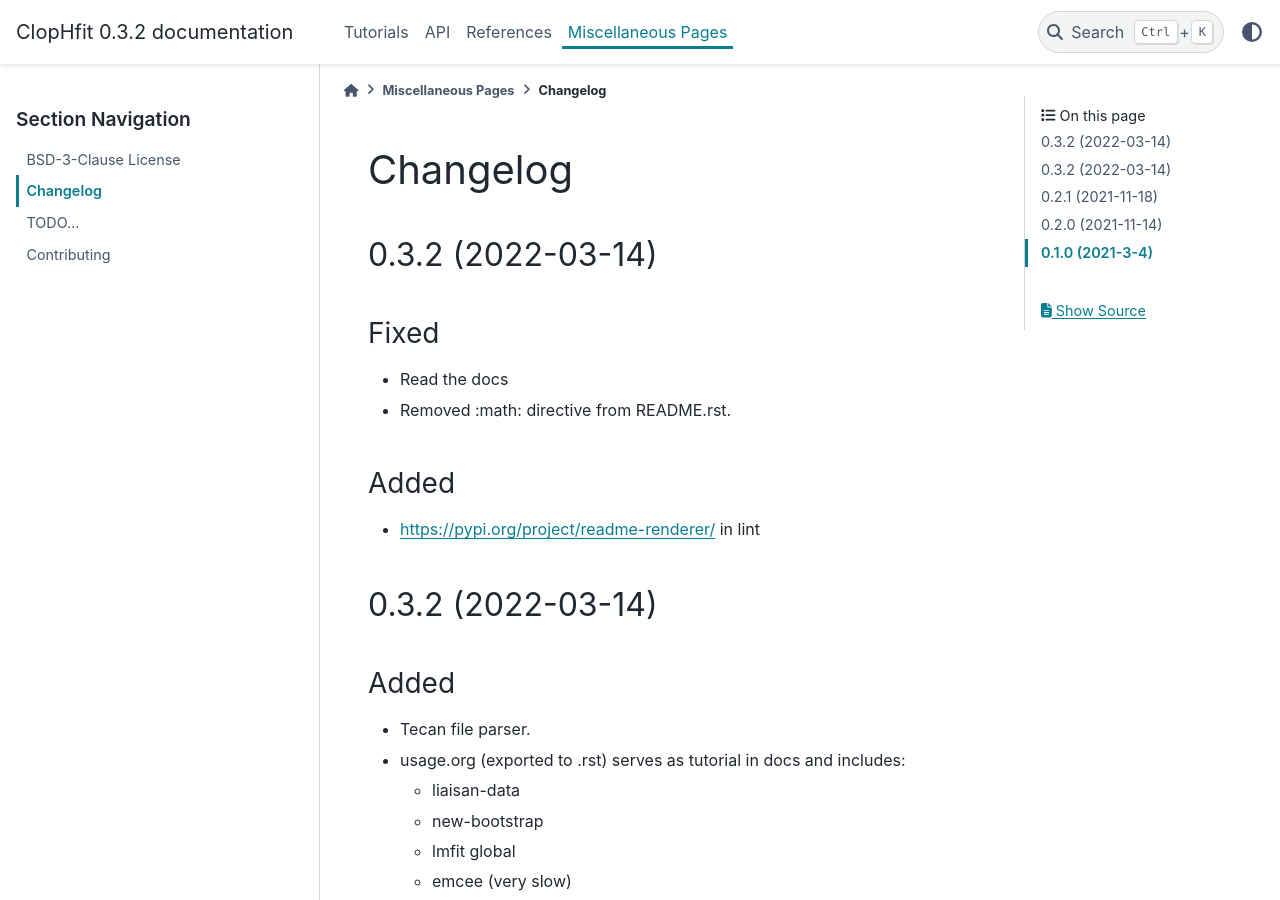
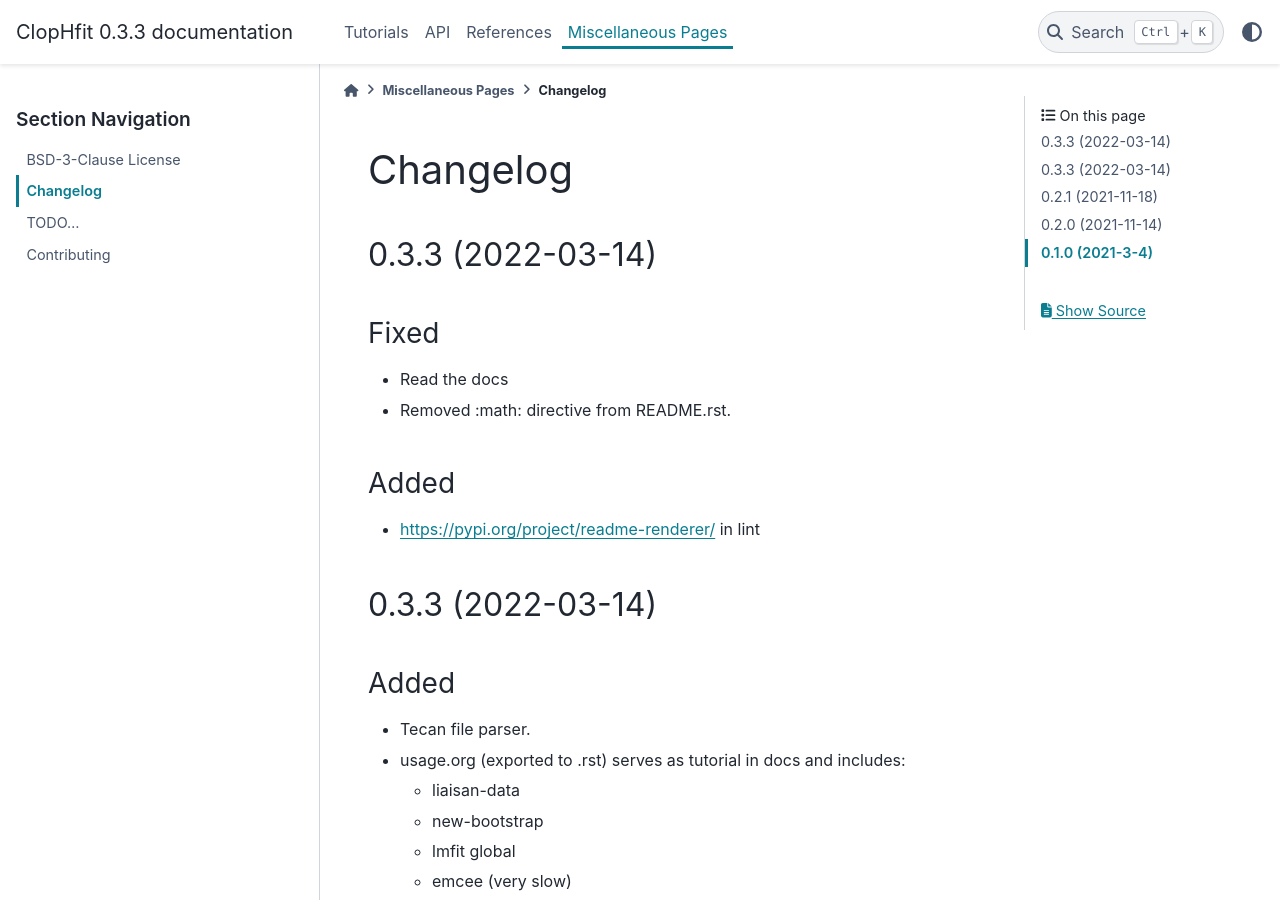
Before and after one commit to darosio/ClopHfit, a Sphinx documentation site: the page built from docs/misc/changelog.rst, in a window 1280 px wide and 900 px high. Built offline with Sphinx 7.4.7 and the PyData theme 0.15.4, drawn with Linux system fonts in a browser that asks for light colours; pages that are not in the unit, such as notebooks, are missing from menus.

Commit message:
bump: version 0.3.2 → 0.3.3

```diff
--- a/CHANGELOG.rst
+++ b/CHANGELOG.rst
@@ -2,7 +2,7 @@
 Changelog
 =========
 
-0.3.2 (2022-03-14)
+0.3.3 (2022-03-14)
 --------------------
 
 Fixed
@@ -17,7 +17,7 @@
 - https://pypi.org/project/readme-renderer/ in lint
 
 
-0.3.2 (2022-03-14)
+0.3.3 (2022-03-14)
 --------------------
 
 Added
--- a/README.rst
+++ b/README.rst
@@ -6,7 +6,7 @@
 Cli for fitting macromolecule pH titration or binding assay data, e.g.
 fluorescence spectra.
 
-- Version: “0.3.2”
+- Version: “0.3.3”
 
 
 Features
--- a/docs/conf.py
+++ b/docs/conf.py
@@ -23,7 +23,7 @@
 author = 'Daniele Arosio'
 
 # The full version, including alpha/beta/rc tags
-release = "0.3.2"
+release = "0.3.3"
 
 # -- General configuration ---------------------------------------------------
 
--- a/pyproject.toml
+++ b/pyproject.toml
@@ -1,6 +1,6 @@
 [tool.poetry]
 name = "ClopHfit"
-version = "0.3.2"
+version = "0.3.3"
 description = "Cli for fitting macromolecule pH titration or binding assays data e.g. fluorescence spectra."
 authors = [
   "daniele arosio <daniele.arosio@cnr.it>"
@@ -98,7 +98,7 @@
 
 [tool.commitizen]
 name = "cz_conventional_commits"
-version = "0.3.2"
+version = "0.3.3"
 tag_format = "v$version"
 version_files = [
   "pyproject.toml:version",
--- a/src/clophfit/__init__.py
+++ b/src/clophfit/__init__.py
@@ -1,4 +1,4 @@
 """Parse plate-reader and fit ClopHensor titrations."""
 
 
-__version__ = "0.3.2"  # importlib.metadata.version(__name__)
+__version__ = "0.3.3"  # importlib.metadata.version(__name__)
```
